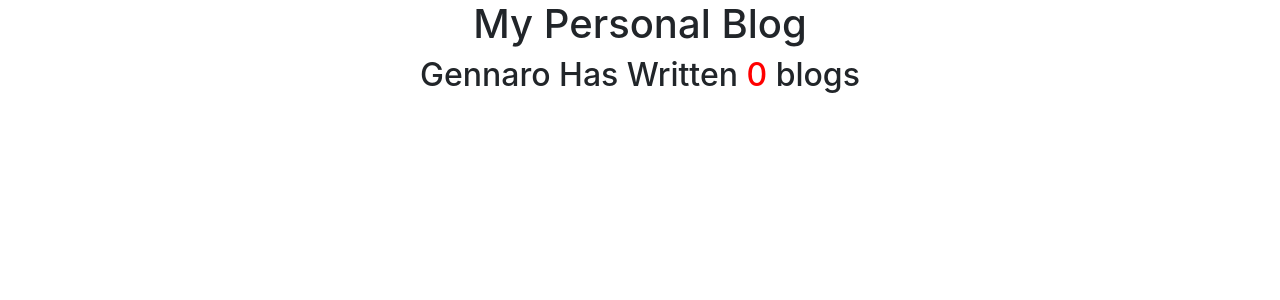
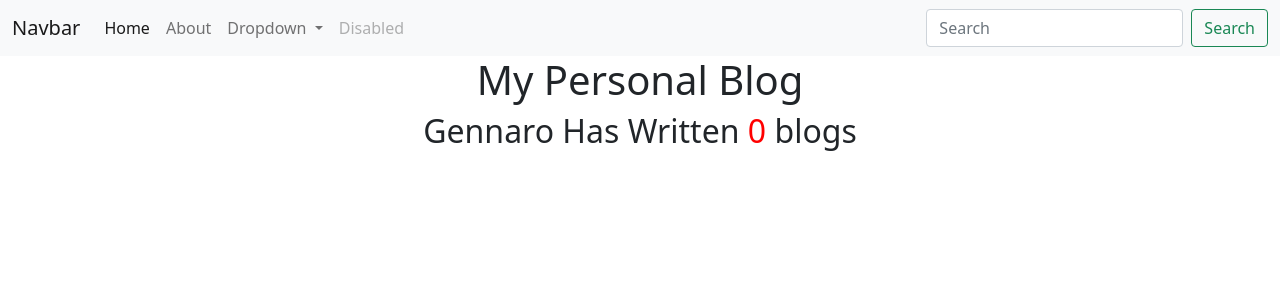
Before and after one commit to gtm1235/my_portfolio_site, a Django app: template blog/templates/blog/all_blogs.html in a window 1280 px wide. Shown: the top 300 px of the page. Run offline with Django 3.2, Linux system fonts and the light colour scheme; the template is opened without the code that fills it, so the values that code supplies are empty; some libraries are stand-ins or nearby versions.

Commit message:
added base templates

```diff
--- a/blog/templates/blog/all_blogs.html
+++ b/blog/templates/blog/all_blogs.html
@@ -1,6 +1,6 @@
-<link rel="stylesheet" href="https://stackpath.bootstrapcdn.com/bootstrap/4.4.1/css/bootstrap.min.css"
-    integrity="sha384-Vkoo8x4CGsO3+Hhxv8T/Q5PaXtkKtu6ug5TOeNV6gBiFeWPGFN9MuhOf23Q9Ifjh" crossorigin="anonymous">
+{% extends 'portfolio/base.html' %}
 
+{% block content %}
 
 <div class="container text-center">
     <h1>My Personal Blog</h1>
@@ -14,3 +14,5 @@
 <p class="container text-left">{{ blog.blog_text|striptags|truncatechars:100 }}</p>
 
 {% endfor %}
+
+{% endblock %}
--- a/blog/templates/blog/detail.html
+++ b/blog/templates/blog/detail.html
@@ -1,5 +1,11 @@
+{% extends 'portfolio/base.html' %}
+
+{% block content %}
+
 <h1>{{ blog.title }}</h1>
 
 <h2>--{{ blog.date|date:'F jS, Y'  }}--</h2>
 
 {{  blog.blog_text|safe }}
+
+{% endblock %}
--- /dev/null
+++ b/portfolio/templates/portfolio/base.html
@@ -0,0 +1,75 @@
+<!doctype html>
+<html lang="en">
+
+<head>
+    <!-- Required meta tags -->
+    <meta charset="utf-8">
+    <meta name="viewport" content="width=device-width, initial-scale=1">
+
+    <!-- Bootstrap CSS -->
+    <link href="https://cdn.jsdelivr.net/npm/bootstrap@5.1.2/dist/css/bootstrap.min.css" rel="stylesheet"
+        integrity="sha384-uWxY/CJNBR+1zjPWmfnSnVxwRheevXITnMqoEIeG1LJrdI0GlVs/9cVSyPYXdcSF" crossorigin="anonymous">
+
+    <title>My Prtfolio</title>
+</head>
+
+<body>
+    <nav class="navbar navbar-expand-lg navbar-light bg-light">
+        <div class="container-fluid">
+            <a class="navbar-brand" href="#">Navbar</a>
+            <button class="navbar-toggler" type="button" data-bs-toggle="collapse"
+                data-bs-target="#navbarSupportedContent" aria-controls="navbarSupportedContent" aria-expanded="false"
+                aria-label="Toggle navigation">
+                <span class="navbar-toggler-icon"></span>
+            </button>
+            <div class="collapse navbar-collapse" id="navbarSupportedContent">
+                <ul class="navbar-nav me-auto mb-2 mb-lg-0">
+                    <li class="nav-item">
+                        <a class="nav-link active" aria-current="page" href="#">Home</a>
+                    </li>
+                    <li class="nav-item">
+                        <a class="nav-link" href="#">About</a>
+                    </li>
+                    <li class="nav-item dropdown">
+                        <a class="nav-link dropdown-toggle" href="#" id="navbarDropdown" role="button"
+                            data-bs-toggle="dropdown" aria-expanded="false">
+                            Dropdown
+                        </a>
+                        <ul class="dropdown-menu" aria-labelledby="navbarDropdown">
+                            <li><a class="dropdown-item" href="#">Action</a></li>
+                            <li><a class="dropdown-item" href="#">Another action</a></li>
+                            <li>
+                                <hr class="dropdown-divider">
+                            </li>
+                            <li><a class="dropdown-item" href="#">Something else here</a></li>
+                        </ul>
+                    </li>
+                    <li class="nav-item">
+                        <a class="nav-link disabled">Disabled</a>
+                    </li>
+                </ul>
+                <form class="d-flex">
+                    <input class="form-control me-2" type="search" placeholder="Search" aria-label="Search">
+                    <button class="btn btn-outline-success" type="submit">Search</button>
+                </form>
+            </div>
+        </div>
+    </nav>
+
+    {% block content %}{% endblock %}
+
+    <!-- Optional JavaScript; choose one of the two! -->
+
+    <!-- Option 1: Bootstrap Bundle with Popper -->
+    <script src="https://cdn.jsdelivr.net/npm/bootstrap@5.1.2/dist/js/bootstrap.bundle.min.js"
+        integrity="sha384-kQtW33rZJAHjgefvhyyzcGF3C5TFyBQBA13V1RKPf4uH+bwyzQxZ6CmMZHmNBEfJ"
+        crossorigin="anonymous"></script>
+
+    <!-- Option 2: Separate Popper and Bootstrap JS -->
+    <!--
+    <script src="https://cdn.jsdelivr.net/npm/@popperjs/core@2.10.2/dist/umd/popper.min.js" integrity="sha384-7+zCNj/IqJ95wo16oMtfsKbZ9ccEh31eOz1HGyDuCQ6wgnyJNSYdrPa03rtR1zdB" crossorigin="anonymous"></script>
+    <script src="https://cdn.jsdelivr.net/npm/bootstrap@5.1.2/dist/js/bootstrap.min.js" integrity="sha384-PsUw7Xwds7x08Ew3exXhqzbhuEYmA2xnwc8BuD6SEr+UmEHlX8/MCltYEodzWA4u" crossorigin="anonymous"></script>
+    -->
+</body>
+
+</html>
```
Also changed, not shown: portfolio/templates/portfolio/home.html (+6 -5 lines).
